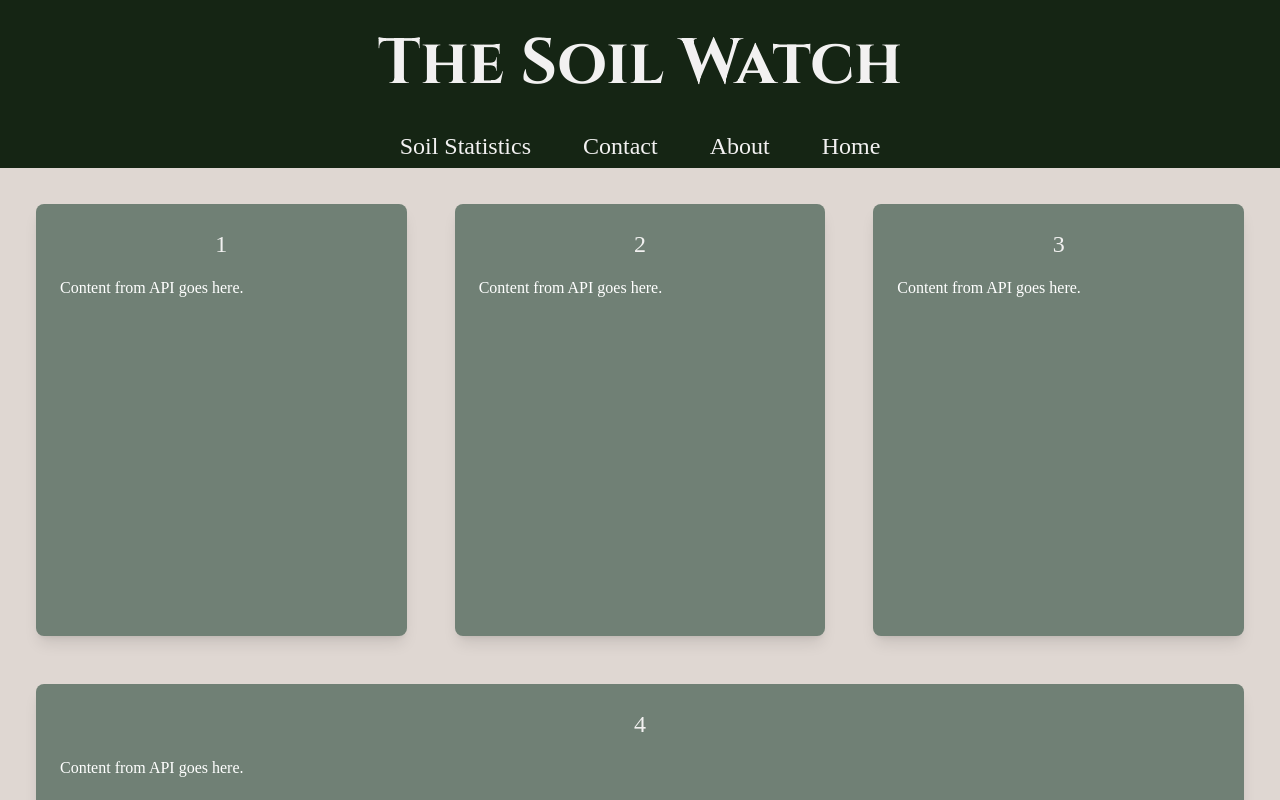
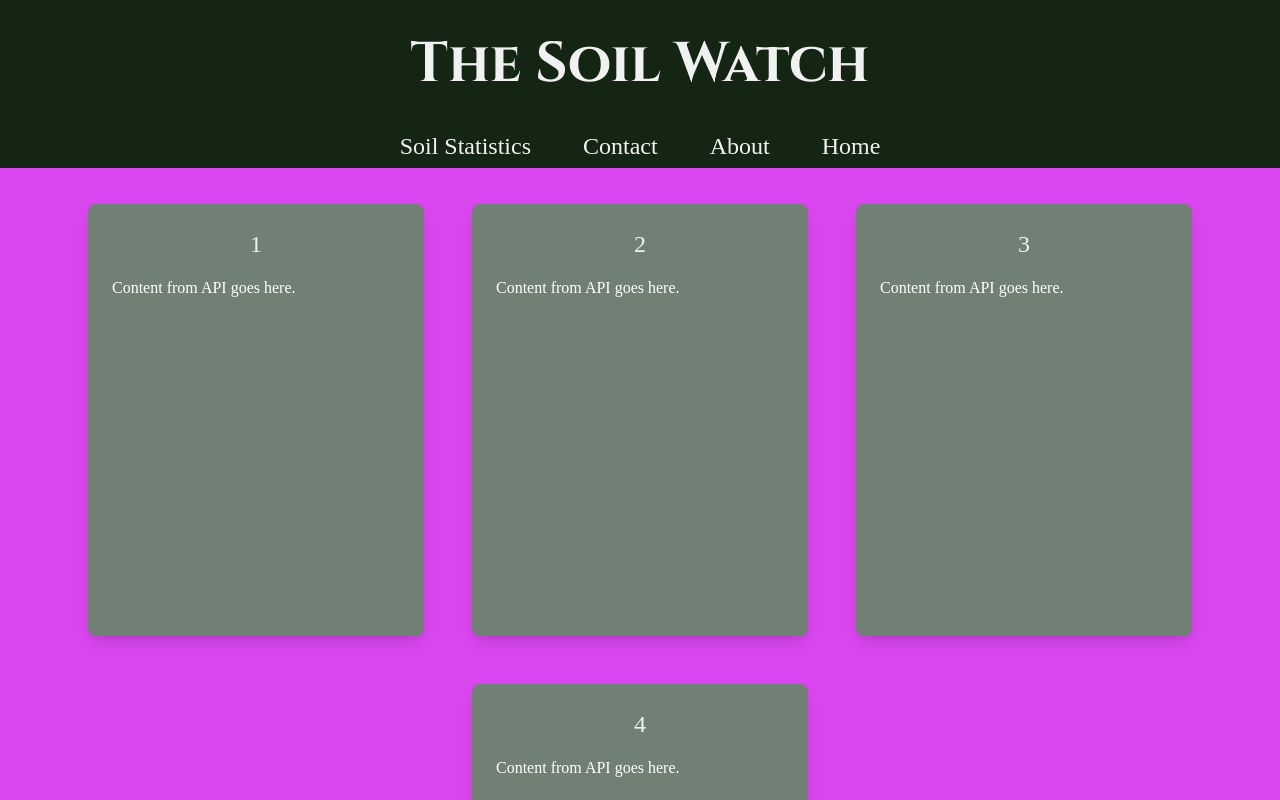
Before and after one commit to tazboi/The-Soil-Watch, a Next.js app in the folder App/soil-monitor/: page /soilStats in a window 1280 px wide. Shown: the top 800 px of the page. Built offline with nearby package versions, Linux system fonts and the light colour scheme.

Commit message:
Changed the title so it will fit the screen even when d=shrinking the window. Starting on the endpoints for API next

```diff
--- a/App/soil-monitor/app/components/MiniWindow.jsx
+++ b/App/soil-monitor/app/components/MiniWindow.jsx
@@ -3,7 +3,7 @@ import React from 'react';
 const MiniWindow = ({ title }) => {
     return (
         <div
-            className="bg-[#708075] box-content rounded-lg shadow-lg flex-auto flex-col p-6 m-6 w-72 min-h-96 max-h-144 content-start overflow-auto">
+            className="bg-[#708075] box-content rounded-lg shadow-lg flex-auto flex-col p-6 m-6 min-w-72 min-h-96 max-h-144 content-start overflow-auto grow-0">
             <h2 className="box-border flex flex-auto text-[#f2f1f1] text-2xl justify-center mb-4 font-amiri">{ title }</h2>
             <p className="flex-none overflow-auto text-white font-frank">
                 Content from API goes here.
--- a/App/soil-monitor/app/components/stats.jsx
+++ b/App/soil-monitor/app/components/stats.jsx
@@ -4,7 +4,7 @@ import MiniWindow from "@/app/components/MiniWindow";
 
 export default function Stats() {
     return (
-        <div className="stats p-3 box-border flex flex-wrap justify-center select-none">
+        <div className="font-frank text-[#f2f1f1] bg-fuchsia-500 md:p-3 box-border flex flex-wrap select-none md:flex-row justify-center sm:p-1.5">
             <MiniWindow title = "1"/>
             <MiniWindow title = "2"/>
             <MiniWindow title = "3"/>
--- a/App/soil-monitor/styles/styles.css
+++ b/App/soil-monitor/styles/styles.css
@@ -13,12 +13,34 @@
     margin: 0;
 }
 
+@media(min-width: 1024px) {
     .title_text {
         color: #f2f1f1;
         font-size: 4rem;
         line-height: 5rem;
         font-family: 'Cinzel', serif;
         font-weight: bold;
+    }
+}
+
+@media(min-width: 641px) {
+    .title_text {
+        color: #f2f1f1;
+        font-size: 3.5rem;
+        line-height: 4rem;
+        font-family: 'Cinzel', serif;
+        font-weight: bold;
+    }
+}
+
+@media (max-width: 640px) {
+    .title_text {
+        font-size: 3rem; /* Equivalent to text-4xl in Tailwind */
+        line-height: 3.5rem;
+        font-family: 'Cinzel', serif; /* Custom font */
+        font-weight: 600; /* Semi-bold */
+        color: #f2f1f1;
+    }
 }
 
 .green_custom_1 {
```
Lines whose indentation alone changed are shown as unchanged.
